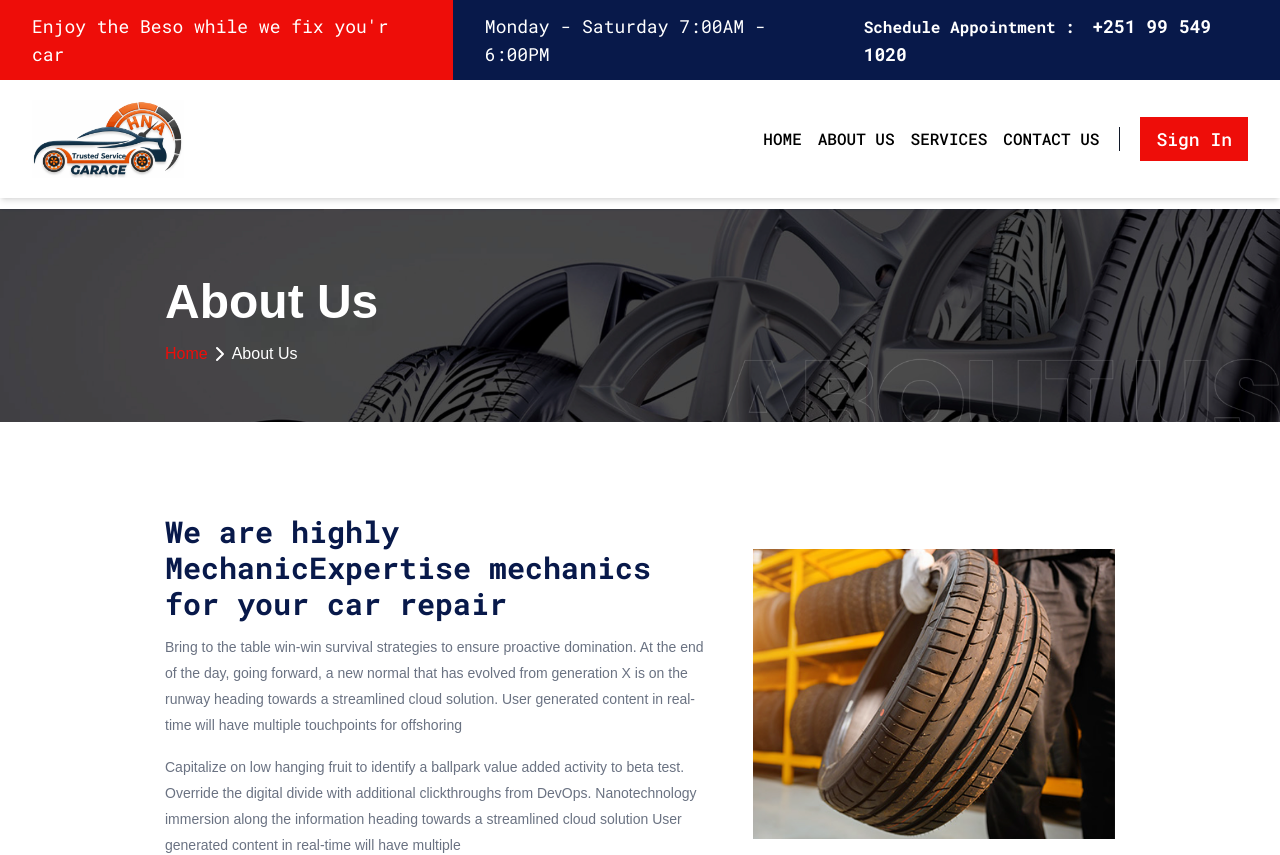
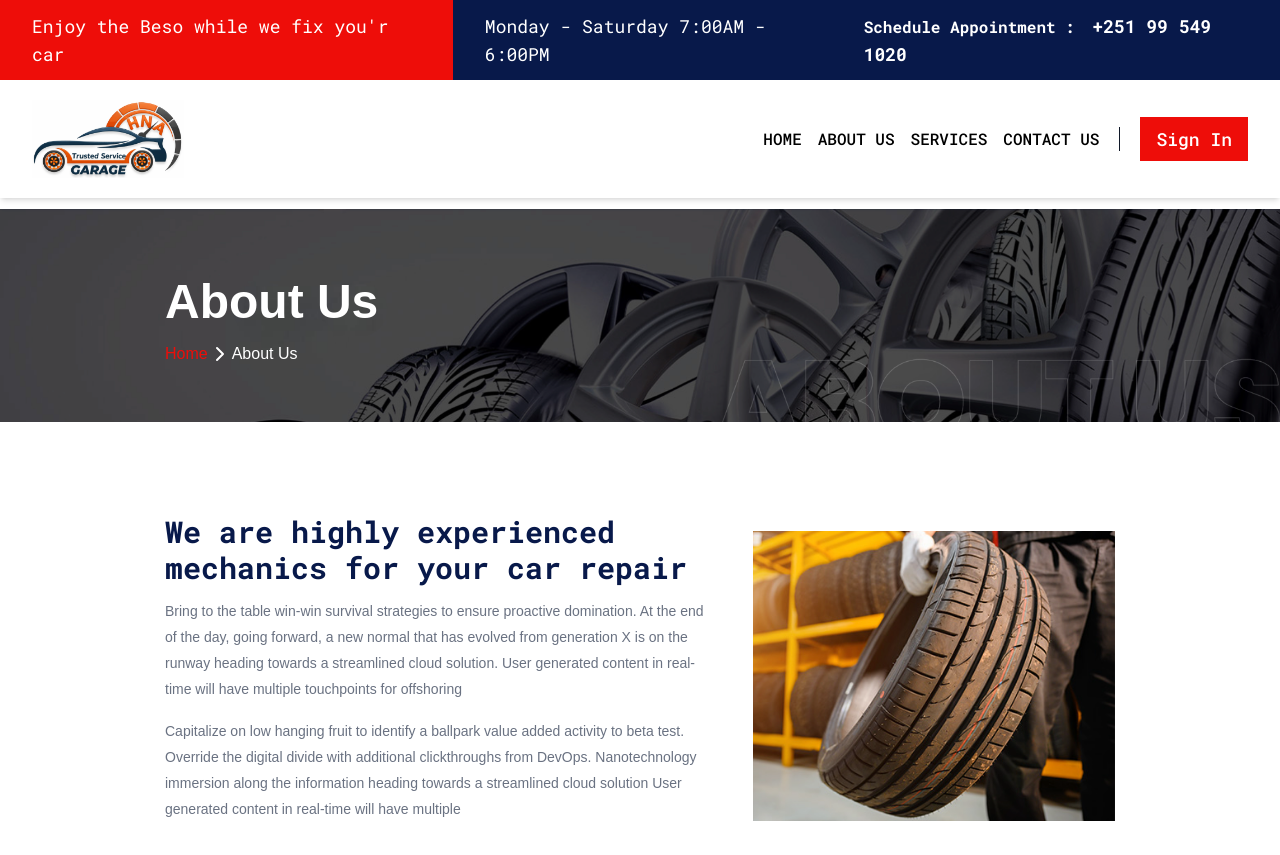
Before and after one commit to hilla10/hna_garage-app, a React (Vite) app in the folder client/: page /about in a window 1280 px wide. Shown: the top 855 px of the page. Built offline with nearby package versions, Linux system fonts and the light colour scheme; a web font is replaced by a local one.

Commit message:
`Refactored text in MechanicExpertise component`

```diff
--- a/client/src/components/about/MechanicExpertise.tsx
+++ b/client/src/components/about/MechanicExpertise.tsx
@@ -4,10 +4,7 @@ const MechanicExpertise = () => {
   return (
     <div className='mechanicExpertise'>
       <div className='left-side'>
-        {' '}
-        <h3>
-          We are highly MechanicExpertise mechanics for your car repair
-        </h3>{' '}
+        <h3>We are highly experienced mechanics for your car repair</h3>{' '}
         <p>
           Bring to the table win-win survival strategies to ensure proactive
           domination. At the end of the day, going forward, a new normal that
```
